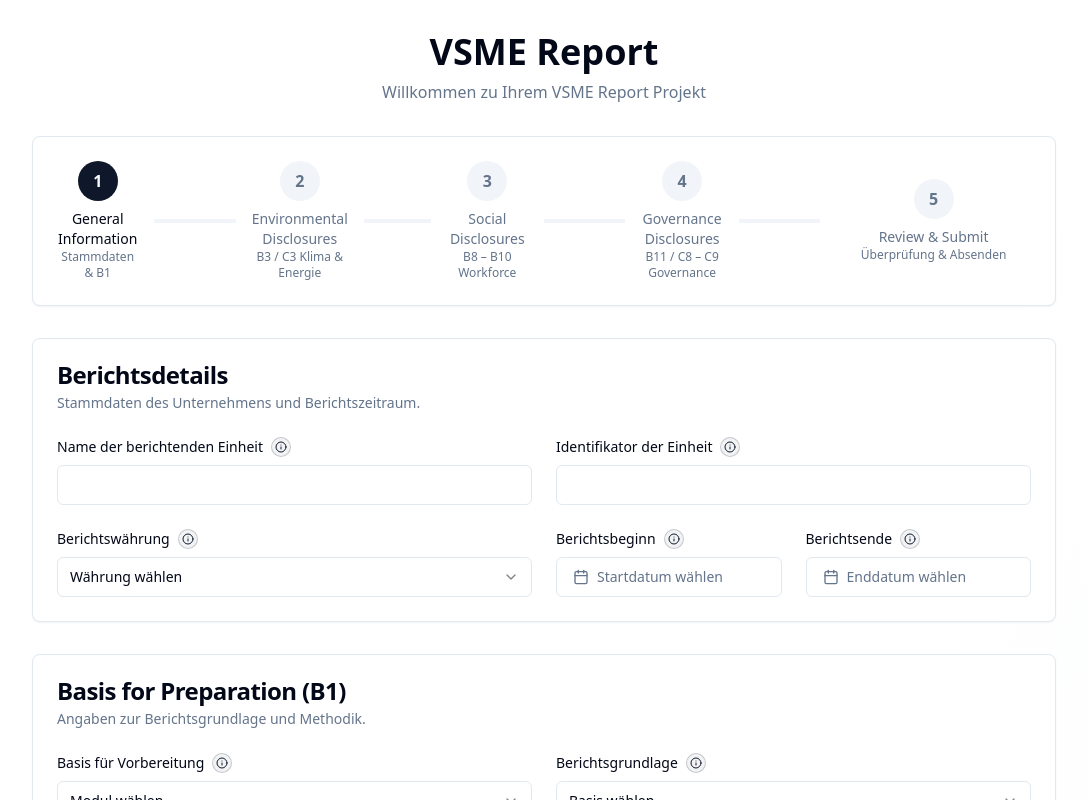
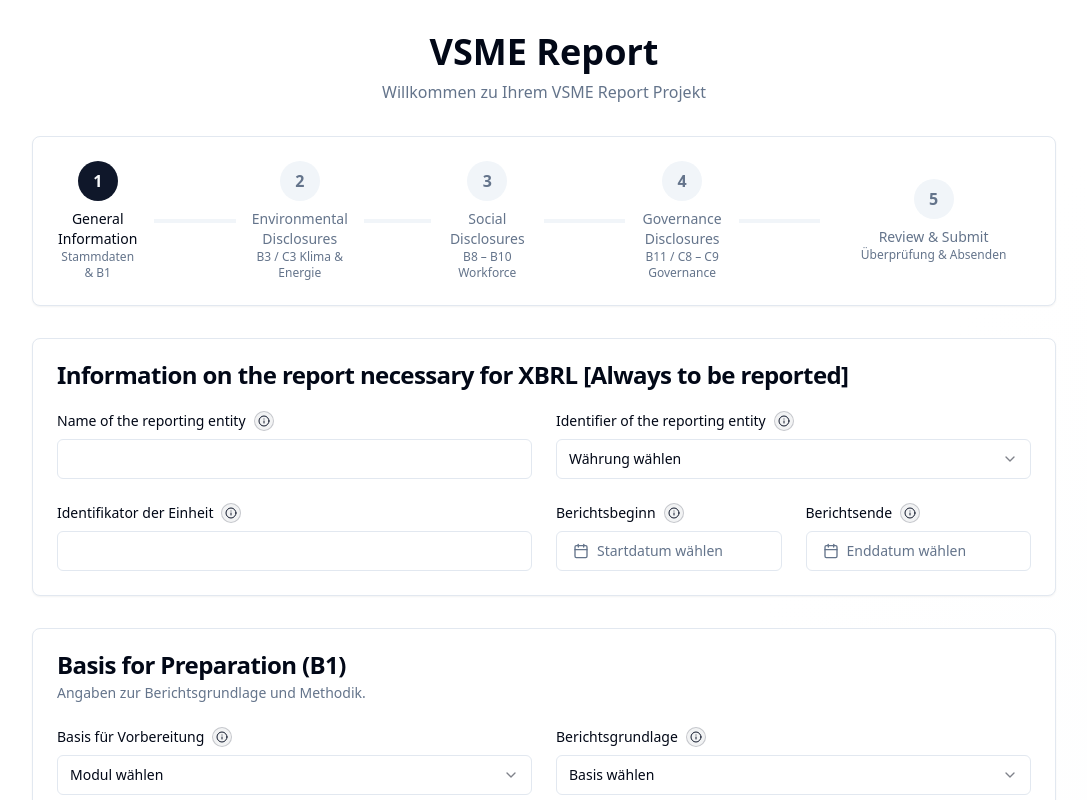
Before and after one commit to arre1011/vswm-report, a React (Vite) app in the folder frontend/: page / in a window 1280 px wide. Shown: the top 800 px of the page, without its empty margins (96-1183 px from the left). Built offline with nearby package versions, Linux system fonts and the light colour scheme.

Commit message:
changed a bit the frontend ui

```diff
--- a/frontend/src/components/forms/GeneralInformationForm.tsx
+++ b/frontend/src/components/forms/GeneralInformationForm.tsx
@@ -47,20 +47,37 @@
     <>
       <Card>
         <CardHeader>
-          <CardTitle>Berichtsdetails</CardTitle>
-          <CardDescription>Stammdaten des Unternehmens und Berichtszeitraum.</CardDescription>
+          <CardTitle>Information on the report necessary for  XBRL [Always to be reported]</CardTitle>
         </CardHeader>
         <CardContent className="space-y-6">
           <div className="grid grid-cols-1 md:grid-cols-2 gap-6">
             <InputWithInfo
               id="entityName"
-              label="Name der berichtenden Einheit"
+              label="Name of the reporting entity"
               value={general.entityName}
               onChange={handleInputChange("entityName")}
               required
-              infoTitle="Name der berichtenden Einheit"
-              infoDescription="Geben Sie den offiziellen Namen der berichtenden Einheit an, wie er im Handelsregister oder offiziellen Dokumenten geführt wird."
+              infoTitle=""
+              infoDescription="N/A at the moment"
             />
+
+
+              <SelectWithInfo
+                  id="entityIdentifierScheme"
+                  label="Identifier of the reporting entity"
+                  value={general.currency}
+                  onValueChange={(value) =>
+                      updateGeneralInformation({ currency: value })
+                  }
+                  options={currencyOptions}
+                  placeholder="Währung wählen"
+                  infoTitle="Währung der monetären Werte"
+                  infoDescription="Wählen Sie die Währung, in der finanzielle Kennzahlen im Bericht angegeben werden. Für den Basic Report sind z. B. EUR, USD, GBP oder JPY zulässig."
+              />
+
+          </div>
+
+          <div className="grid grid-cols-1 md:grid-cols-2 gap-6">
               <InputWithInfo
                   id="entityIdentifier"
                   label="Identifikator der Einheit"
@@ -69,21 +86,6 @@
                   required
                   infoTitle="Identifikator der berichtenden Einheit"
                   infoDescription="Beispiel: LEI, Handelsregisternummer oder eine andere eindeutige Kennung. Dieser Wert wird für XBRL-Metadaten benötigt."
-            />
-          </div>
-
-          <div className="grid grid-cols-1 md:grid-cols-2 gap-6">
-            <SelectWithInfo
-              id="currency"
-              label="Berichtswährung"
-              value={general.currency}
-              onValueChange={(value) =>
-                updateGeneralInformation({ currency: value })
-              }
-              options={currencyOptions}
-              placeholder="Währung wählen"
-              infoTitle="Währung der monetären Werte"
-              infoDescription="Wählen Sie die Währung, in der finanzielle Kennzahlen im Bericht angegeben werden. Für den Basic Report sind z. B. EUR, USD, GBP oder JPY zulässig."
               />
 
             <div className="grid grid-cols-1 md:grid-cols-2 gap-6">
--- a/frontend/src/stores/WizardStore.ts
+++ b/frontend/src/stores/WizardStore.ts
@@ -11,6 +11,7 @@
 export interface GeneralInformationData {
   entityName: string
   entityIdentifier: string
+    entityIdentifierScheme: string
   currency: string
   reportingPeriodStart?: Date
   reportingPeriodEnd?: Date
@@ -83,6 +84,7 @@
   generalInformation: {
     entityName: "",
     entityIdentifier: "",
+      entityIdentifierScheme: "",
     currency: "",
     reportingPeriodStart: undefined,
     reportingPeriodEnd: undefined,
```
Lines whose indentation alone changed are shown as unchanged.
